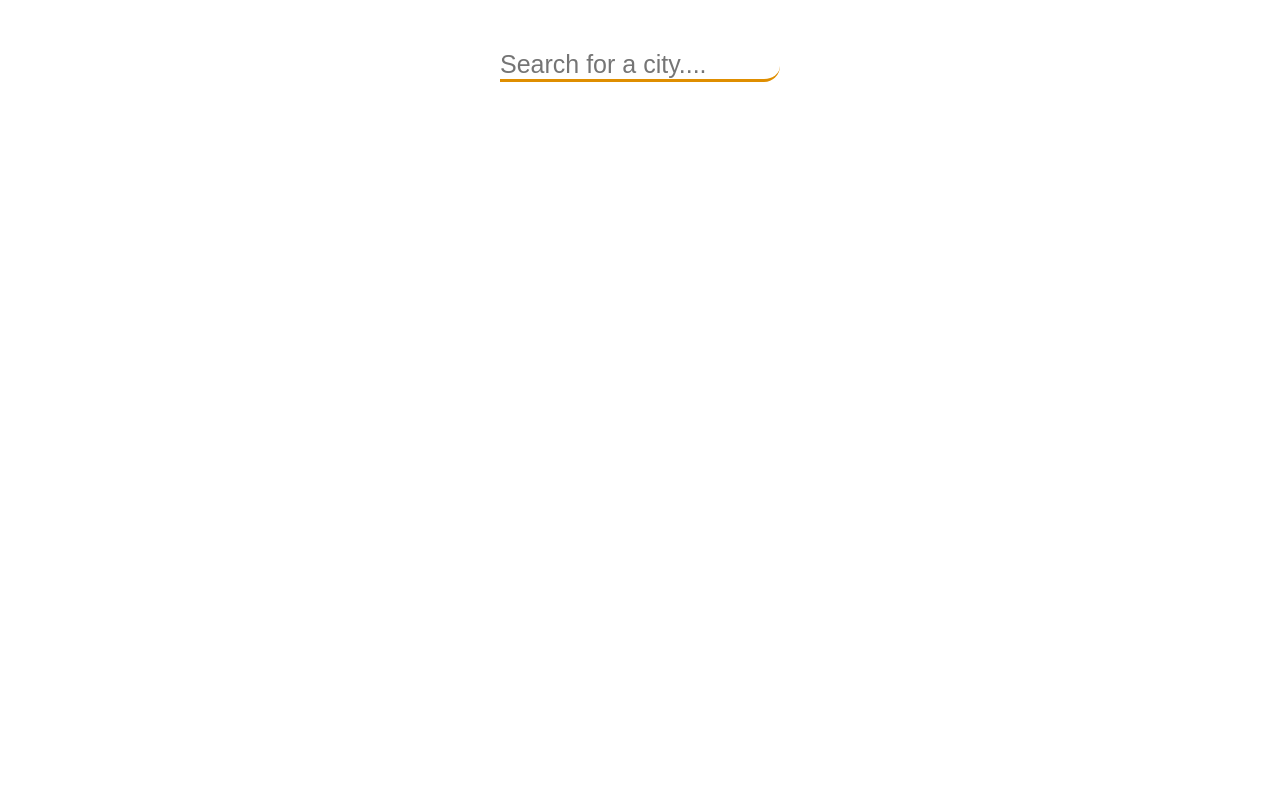
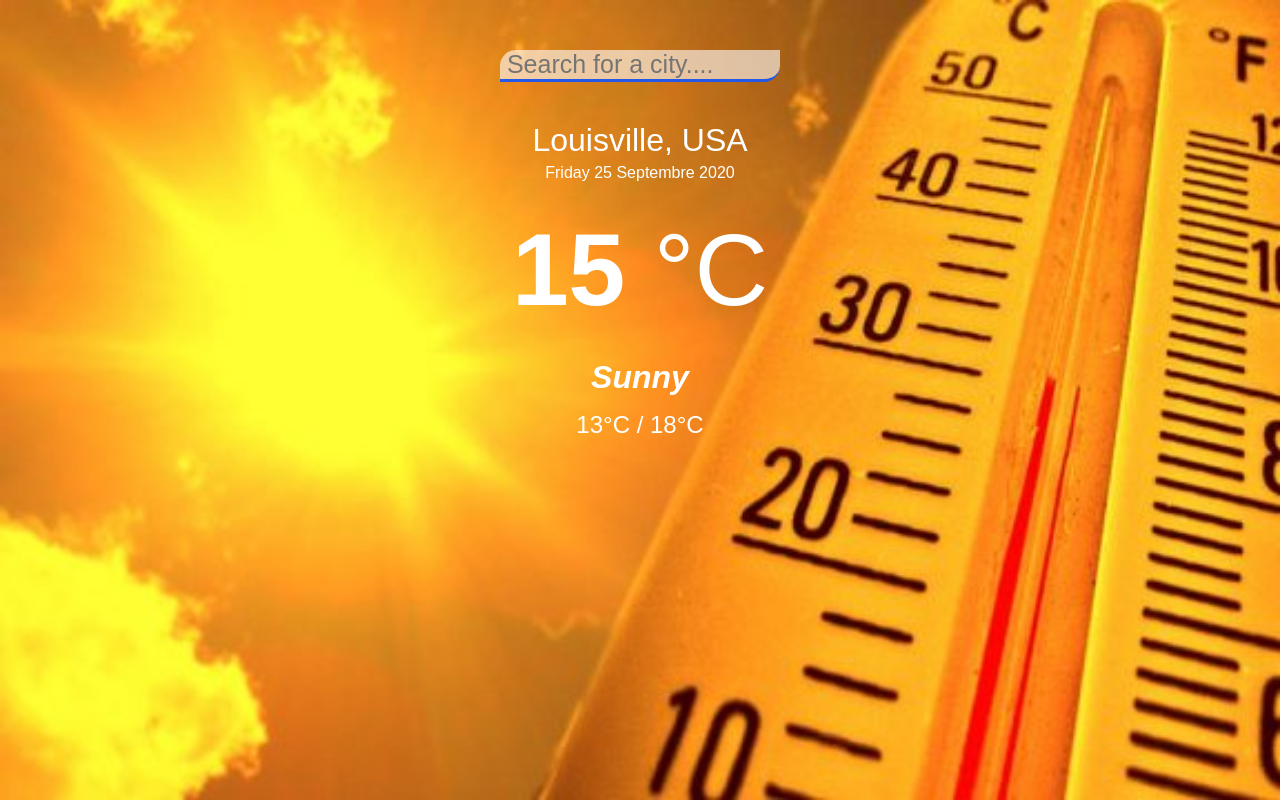
Before and after one commit to moelbir02/weatherApp, a plain HTML site: page index.html in a window 1280 px wide. Drawn offline with Linux system fonts and the light colour scheme.

Commit message:
update info

```diff
--- a/main.css
+++ b/main.css
@@ -6,7 +6,8 @@
 
 body {
     font-family: 'montserrat', sans-serif;
-    background-image: url('weather.jpg');
+    background-image: url('Heatwave.jpg');
+    /* background-color: rgb(74, 64, 212); */
     background-size: cover;
     background-position: top center;
 }
@@ -30,7 +31,7 @@ header input {
     outline: none;
     background-color: rgba(225, 225, 225, 0.3);
     border-radius: 16px 0px 16px 0px;
-    border-bottom: 3px solid #DF8E00;
+    border-bottom: 3px solid #2358e9;
     color: #133131;
     font-size: 25px;
     font-weight: 300;
```
Also changed, not shown: index.html (+1 -1 lines), Heatwave.jpg (added), wp.png (added), 1 other file.
